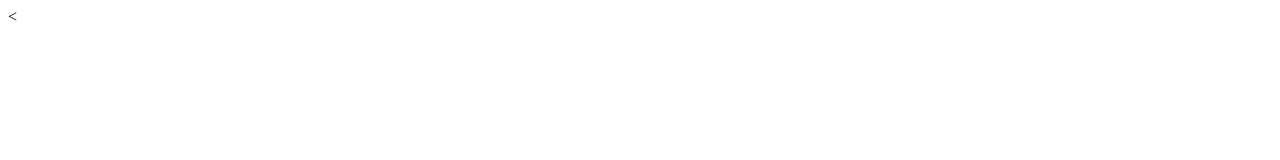
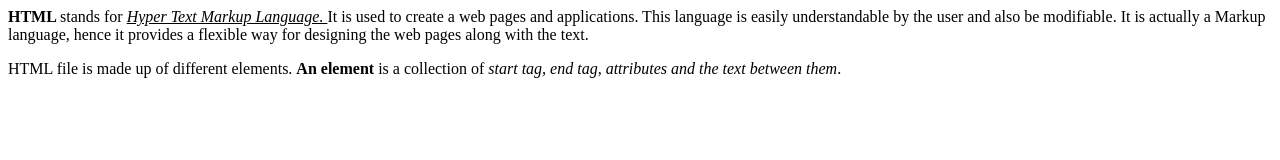
Before and after one commit to Fabs10/test, a plain HTML site: page index.html in a window 1280 px wide. Drawn offline with Linux system fonts and the light colour scheme.

Commit message:
added an index.html

```diff
--- a/index.html
+++ b/index.html
@@ -1,11 +1,17 @@
 <!<!DOCTYPE html>
-<<!DOCTYPE html>
-<html lang="en" dir="ltr">
-  <head>
-    <meta charset="utf-8">
-    <title>test</title>
-  </head>
-  <body>
-
-  </body>
-</html>
+<Html>
+<Head>
+<title>
+Example of Paragraph tag
+</title>
+</Head>
+<Body>
+<p> <!-- It is a Paragraph tag for creating the paragraph -->
+<b> HTML </b> stands for <i> <u> Hyper Text Markup Language. </u> </i> It is used to create a web pages and applications. This language
+is easily understandable by the user and also be modifiable. It is actually a Markup language, hence it provides a flexible way for designing the
+web pages along with the text.
+</p>
+HTML file is made up of different elements. <b> An element </b> is a collection of <i> start tag, end tag, attributes and the text between them</i>.
+</p>
+</Body>
+</Html>
```
